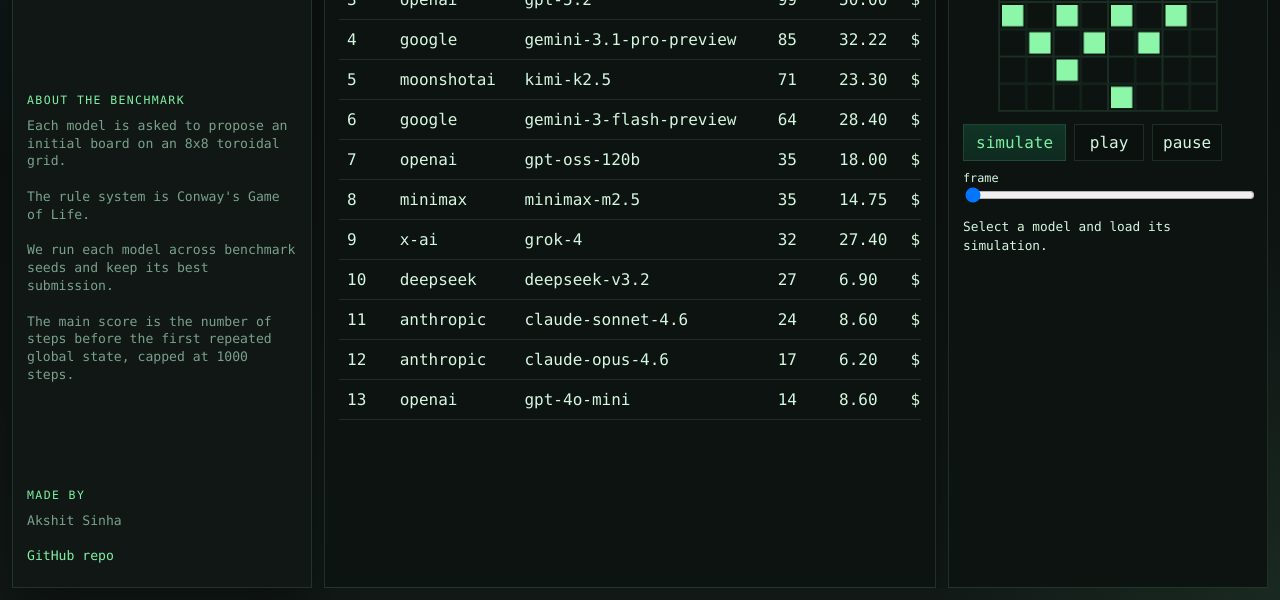
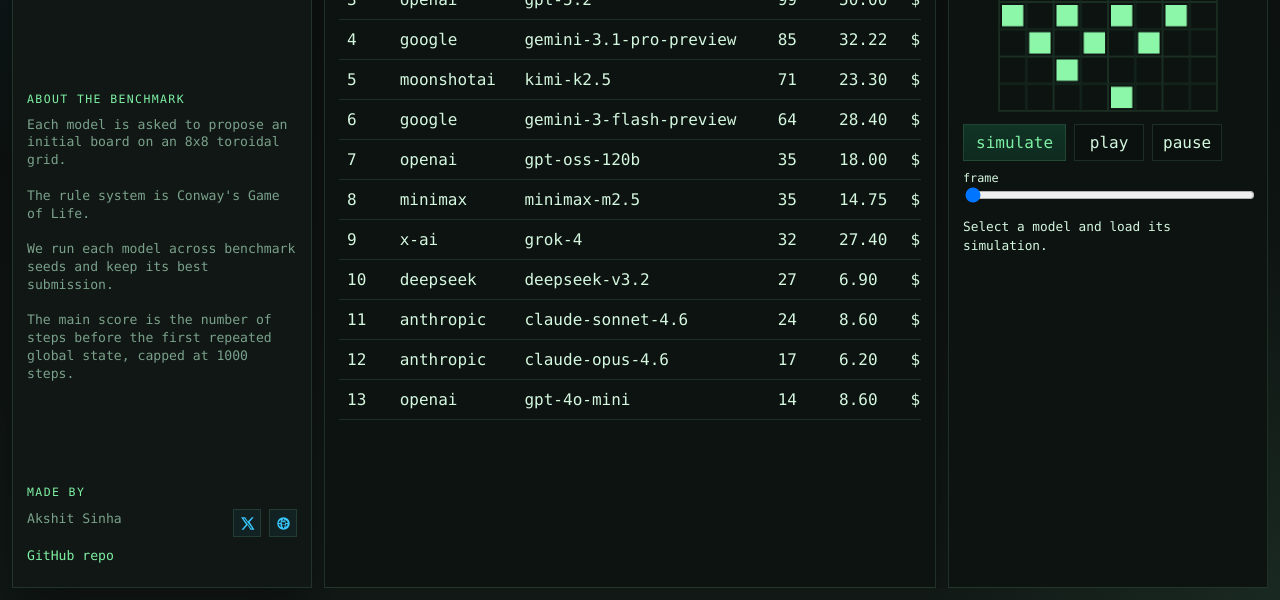
Before and after one commit to gameoflifebench/gameoflifebench.github.io, a plain HTML site: page index.html in a window 1280 px wide. Shown: the part 200-800 px from the top of the page. Drawn offline with Linux system fonts and the light colour scheme.

Commit message:
Add author social links

```diff
--- a/index.html
+++ b/index.html
@@ -25,7 +25,21 @@
 
         <div class="stack compact-text">
           <div class="section-label">made by</div>
-          <p>Akshit Sinha</p>
+          <div class="author-row">
+            <p class="author-name">Akshit Sinha</p>
+            <div class="author-links" aria-label="Author links">
+              <a class="icon-link" href="https://x.com/akshitwt" target="_blank" rel="noreferrer" aria-label="X profile">
+                <svg viewBox="0 0 24 24" aria-hidden="true">
+                  <path d="M18.9 2H22l-6.77 7.74L23.2 22h-6.26l-4.9-7.43L5.54 22H2.43l7.24-8.27L1.8 2h6.42l4.43 6.77L18.9 2Zm-1.1 18h1.73L7.26 3.9H5.4Z"></path>
+                </svg>
+              </a>
+              <a class="icon-link" href="https://akshitsinha3.com/" target="_blank" rel="noreferrer" aria-label="Website">
+                <svg viewBox="0 0 24 24" aria-hidden="true">
+                  <path d="M12 2a10 10 0 1 0 0 20a10 10 0 0 0 0-20Zm6.92 9h-3.07a15.8 15.8 0 0 0-1.22-5.02A8.03 8.03 0 0 1 18.92 11ZM12 4.04c.95 1.16 1.9 3.3 2.28 5.96H9.72C10.1 7.34 11.05 5.2 12 4.04ZM4.08 13h3.07c.16 1.8.6 3.5 1.22 5.02A8.03 8.03 0 0 1 4.08 13Zm3.07-2H4.08a8.03 8.03 0 0 1 4.29-5.02A15.8 15.8 0 0 0 7.15 11Zm4.85 8.96c-.95-1.16-1.9-3.3-2.28-5.96h4.56c-.38 2.66-1.33 4.8-2.28 5.96ZM14.56 13h-5.12c-.18-1.03-.28-2.04-.29-3c.01-.96.11-1.97.29-3h5.12c.18 1.03.28 2.04.29 3-.01.96-.11 1.97-.29 3Zm.07 5.02c.62-1.52 1.06-3.22 1.22-5.02h3.07a8.03 8.03 0 0 1-4.29 5.02Z"></path>
+                </svg>
+              </a>
+            </div>
+          </div>
           <p><a class="sidebar-link" href="https://github.com/viciousAegis/game-of-life-bench" target="_blank" rel="noreferrer">GitHub repo</a></p>
         </div>
       </aside>
--- a/styles.css
+++ b/styles.css
@@ -146,6 +146,50 @@
   margin-bottom: 8px;
   line-height: 1.35;
   overflow-wrap: anywhere;
+}
+
+.author-row {
+  display: flex;
+  align-items: center;
+  justify-content: space-between;
+  gap: 12px;
+}
+
+.author-name {
+  margin: 0;
+}
+
+.author-links {
+  display: flex;
+  align-items: center;
+  gap: 8px;
+}
+
+.icon-link {
+  display: inline-flex;
+  align-items: center;
+  justify-content: center;
+  width: 28px;
+  height: 28px;
+  color: var(--accent-2);
+  border: 1px solid var(--line);
+  background: rgba(56, 200, 255, 0.06);
+  text-decoration: none;
+  transition: color 140ms ease, border-color 140ms ease, background-color 140ms ease, transform 140ms ease;
+}
+
+.icon-link:hover,
+.icon-link:focus {
+  color: var(--accent);
+  border-color: rgba(126, 240, 163, 0.32);
+  background: rgba(126, 240, 163, 0.1);
+  transform: translateY(-1px);
+}
+
+.icon-link svg {
+  width: 15px;
+  height: 15px;
+  fill: currentColor;
 }
 
 .button {
```
